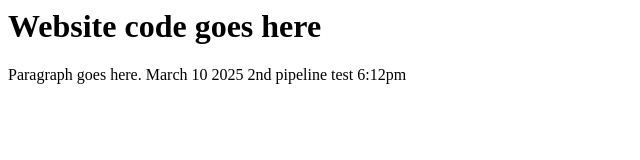
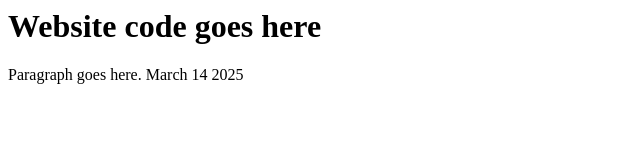
Before and after one commit to pahardy/s3static-website-code, a plain HTML site: page index.html in a window 1280 px wide. Shown: the whole page, without its empty margins (0-640 px from the left). Drawn offline with Linux system fonts and the light colour scheme.

Commit message:
Update 2 files
- /index.html
- /.gitlab-ci.yml

```diff
--- a/index.html
+++ b/index.html
@@ -2,7 +2,7 @@
 <body>
 
 <h1>Website code goes here</h1>
-<p>Paragraph goes here. March 10 2025 2nd pipeline test 6:12pm</p>
+<p>Paragraph goes here. March 14 2025</p>
 
 </body>
 </html>
```
Also changed, not shown: 1 other file.
